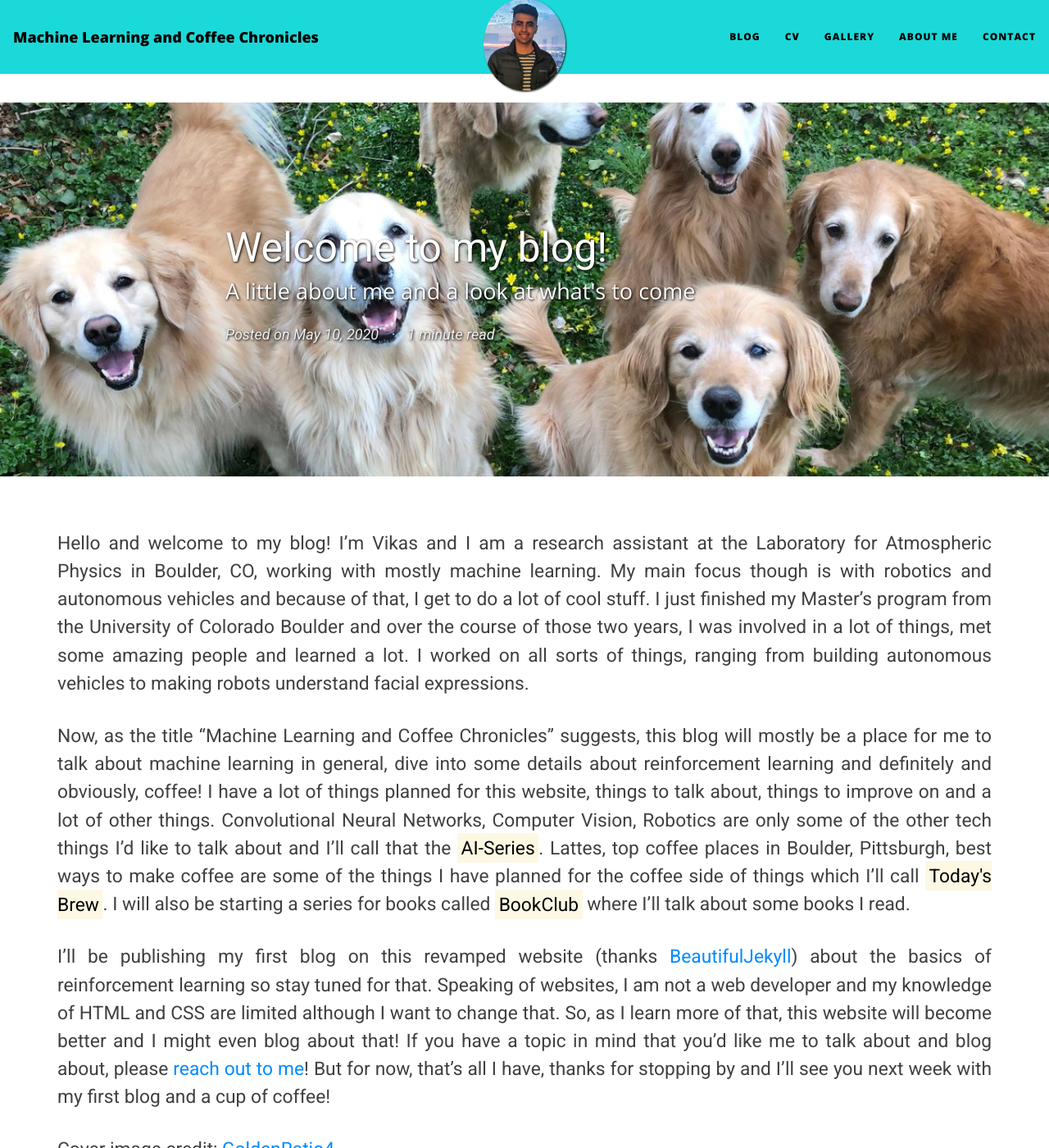
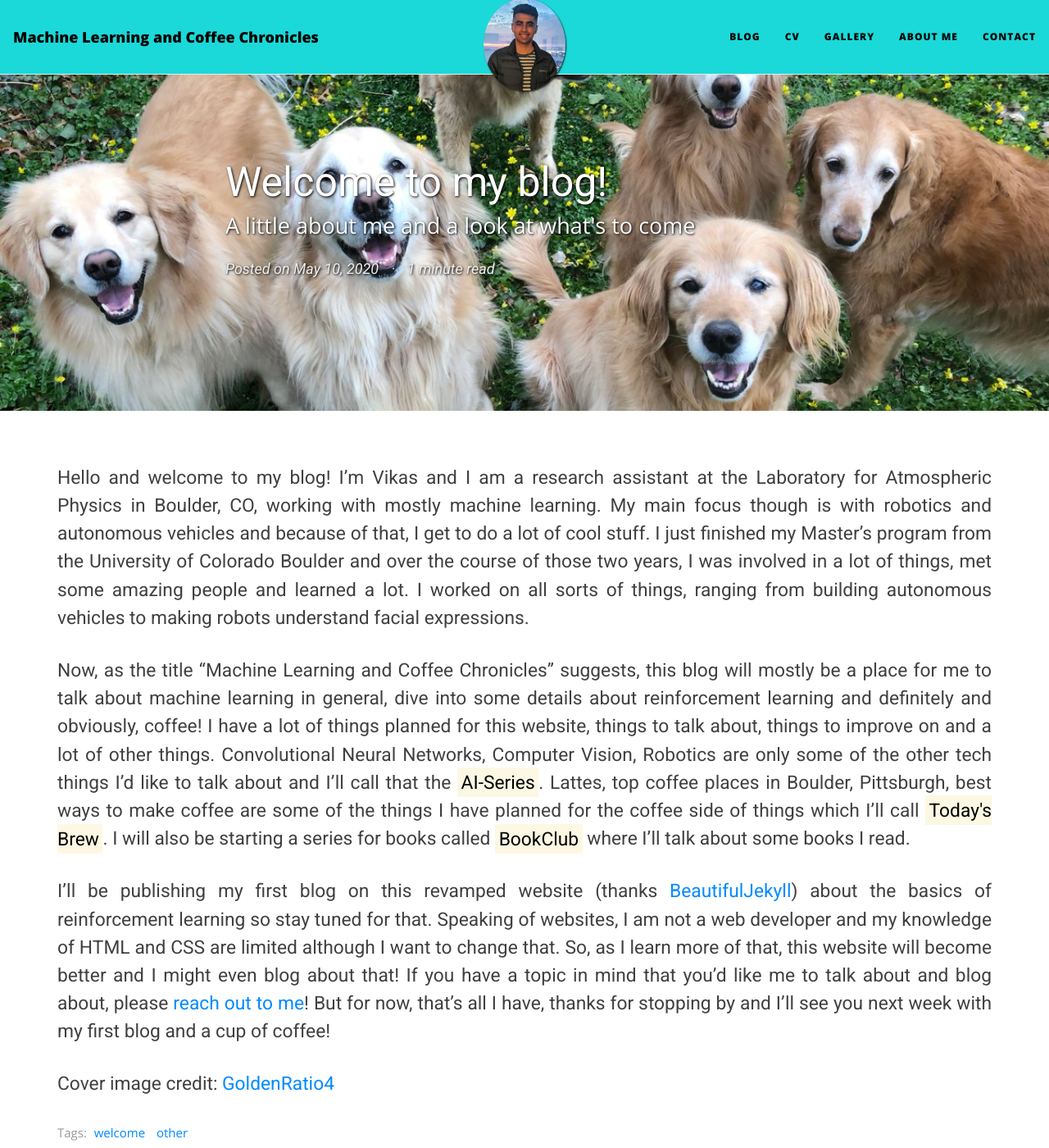
Before and after one commit to vikasnataraja/vikasnataraja.github.io, a Jekyll site: the page built from _posts/2020-05-10-welcome.md, in a window 1280 px wide and 1400 px high. Shown: the whole window at 82% size. Built offline with Jekyll 4.4.1, drawn with Linux system fonts in a browser that asks for light colours; nearby versions of some CDN libraries; comment, search, counter and statistics services are not loaded.

Commit message:
change header image padding for blog posts

```diff
--- a/assets/css/main.css
+++ b/assets/css/main.css
@@ -636,7 +636,7 @@ footer .footer-custom-content {
     margin-top: 8.125rem;
   }
   .intro-header.big-img {
-    margin-top: 5.6875rem; /* Full navbar is small navbar + 20px padding on each side when expanded */
+    margin-top: 0.6875rem; /* Full navbar is small navbar + 20px padding on each side when expanded */
   }
   .intro-header.big-img .page-heading,
   .intro-header.big-img .post-heading {
```
